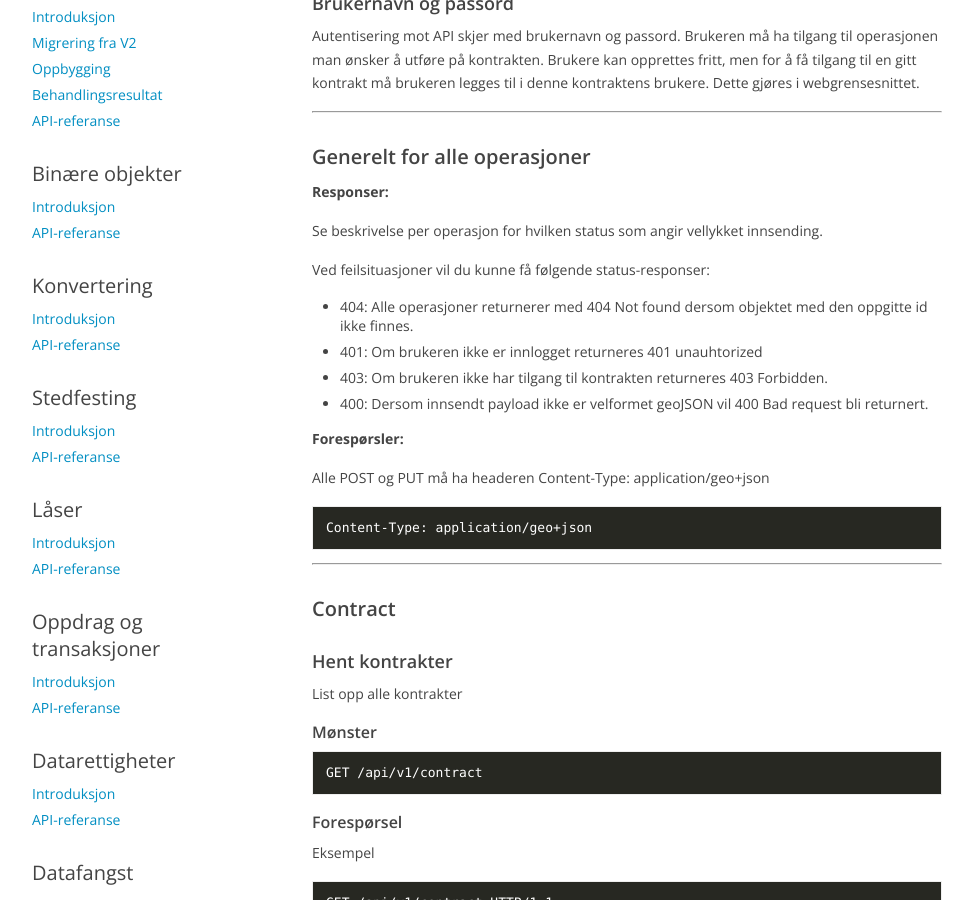
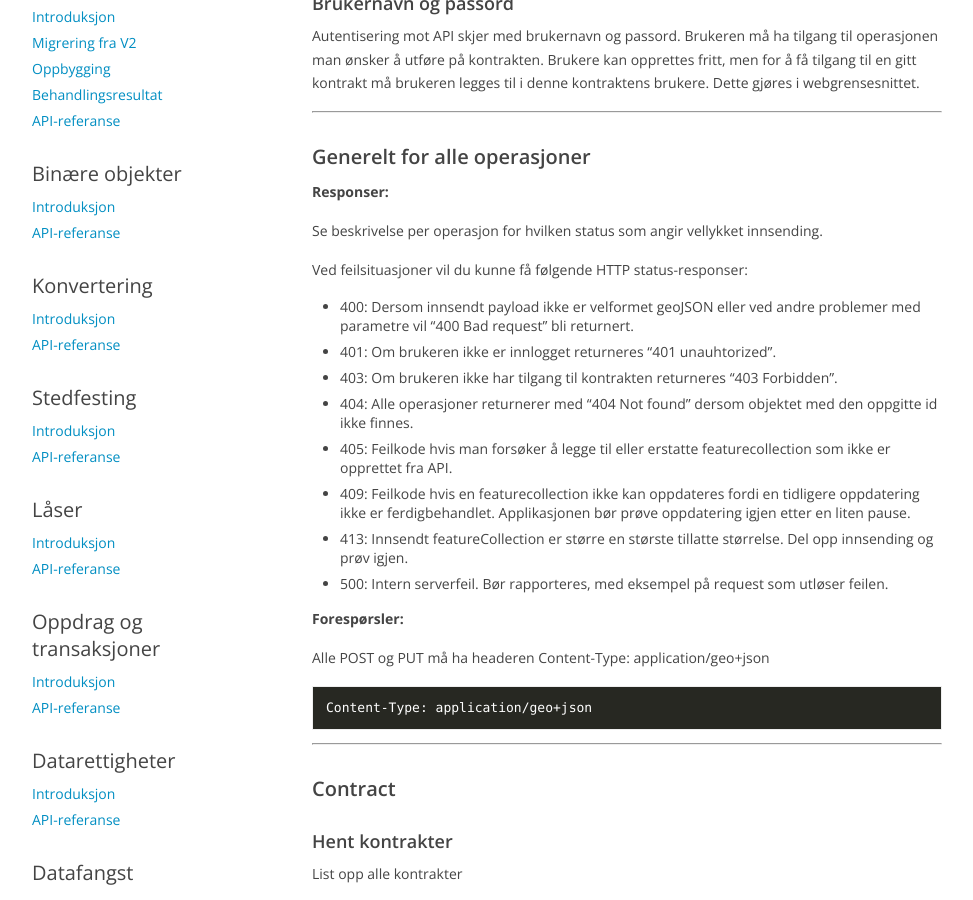
Before and after one commit to nvdb-vegdata/apiskrivdokumentasjon, a Jekyll site: the page built from datafangst/datafangst-api.md, in a window 1280 px wide and 900 px high, scrolled down 485 px. Shown: the whole window, without its empty margins (153-1126 px from the left). Built offline with Jekyll 4.4.1, drawn with Linux system fonts in a browser that asks for light colours; our own code applies the rules of GitHub Pages for plain Markdown files.

Commit message:
Oppdatert feilkoder

```diff
--- a/datafangst/datafangst-api.md
+++ b/datafangst/datafangst-api.md
@@ -24,12 +24,16 @@ i webgrensesnittet.
 
 Se beskrivelse per operasjon for hvilken status som angir vellykket innsending.
 
-Ved feilsituasjoner vil du kunne få følgende status-responser:
+Ved feilsituasjoner vil du kunne få følgende HTTP status-responser:
 
-* 404: Alle operasjoner returnerer med 404 Not found dersom objektet med den oppgitte id ikke finnes.
-* 401: Om brukeren ikke er innlogget returneres 401 unauhtorized
-* 403: Om brukeren ikke har tilgang til kontrakten returneres 403 Forbidden.
-* 400: Dersom innsendt payload ikke er velformet geoJSON vil 400 Bad request bli returnert.
+* 400: Dersom innsendt payload ikke er velformet geoJSON eller ved andre problemer med parametre vil "400 Bad request" bli returnert.
+* 401: Om brukeren ikke er innlogget returneres "401 unauhtorized".
+* 403: Om brukeren ikke har tilgang til kontrakten returneres "403 Forbidden".
+* 404: Alle operasjoner returnerer med "404 Not found" dersom objektet med den oppgitte id ikke finnes.
+* 405: Feilkode hvis man forsøker å legge til eller erstatte featurecollection som ikke er opprettet fra API.
+* 409: Feilkode hvis en featurecollection ikke kan oppdateres fordi en tidligere oppdatering ikke er ferdigbehandlet. Applikasjonen bør prøve oppdatering igjen etter en liten pause.
+* 413: Innsendt featureCollection er større en største tillatte størrelse. Del opp innsending og prøv igjen.
+* 500: Intern serverfeil. Bør rapporteres, med eksempel på request som utløser feilen.
 
 **Forespørsler:**
 
```
